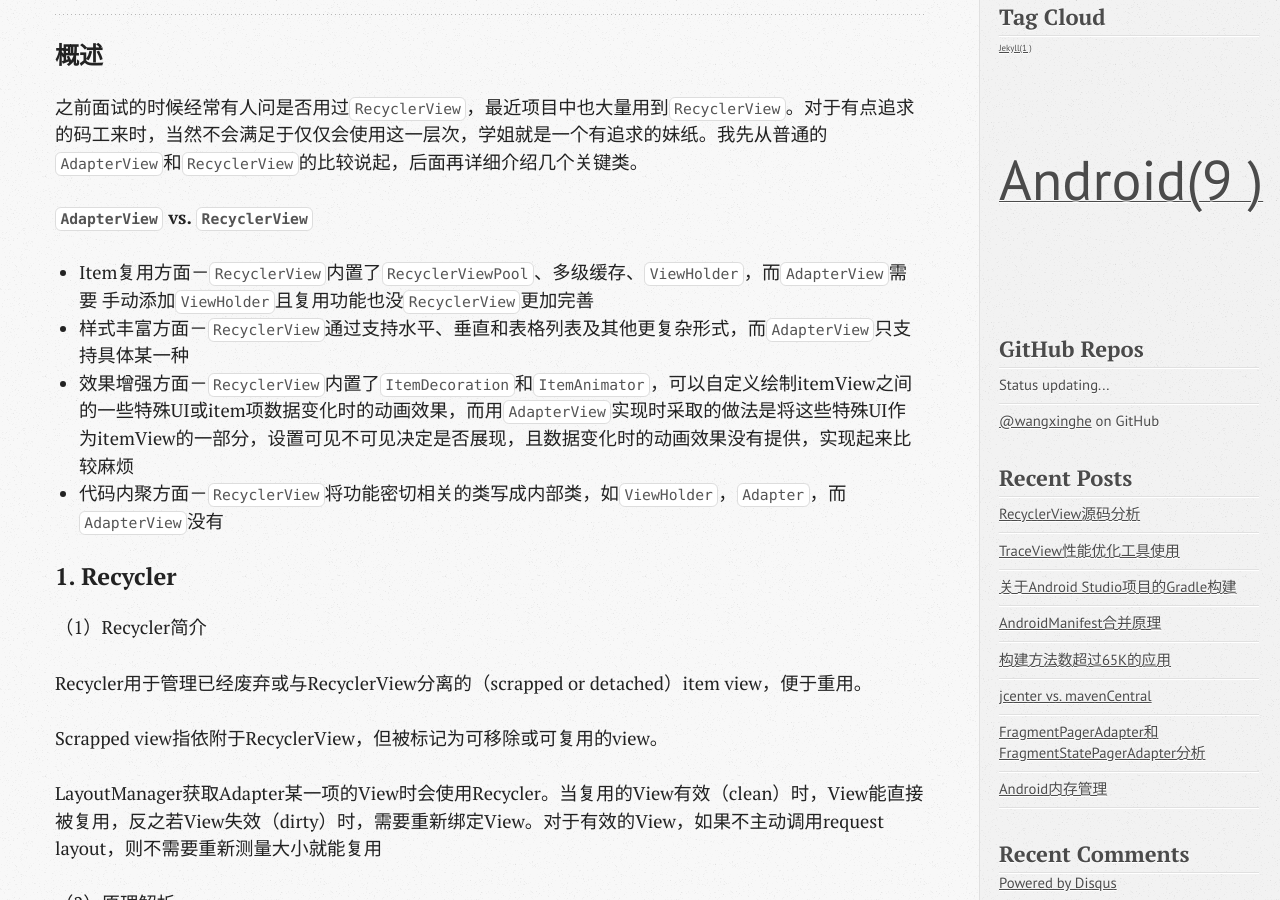
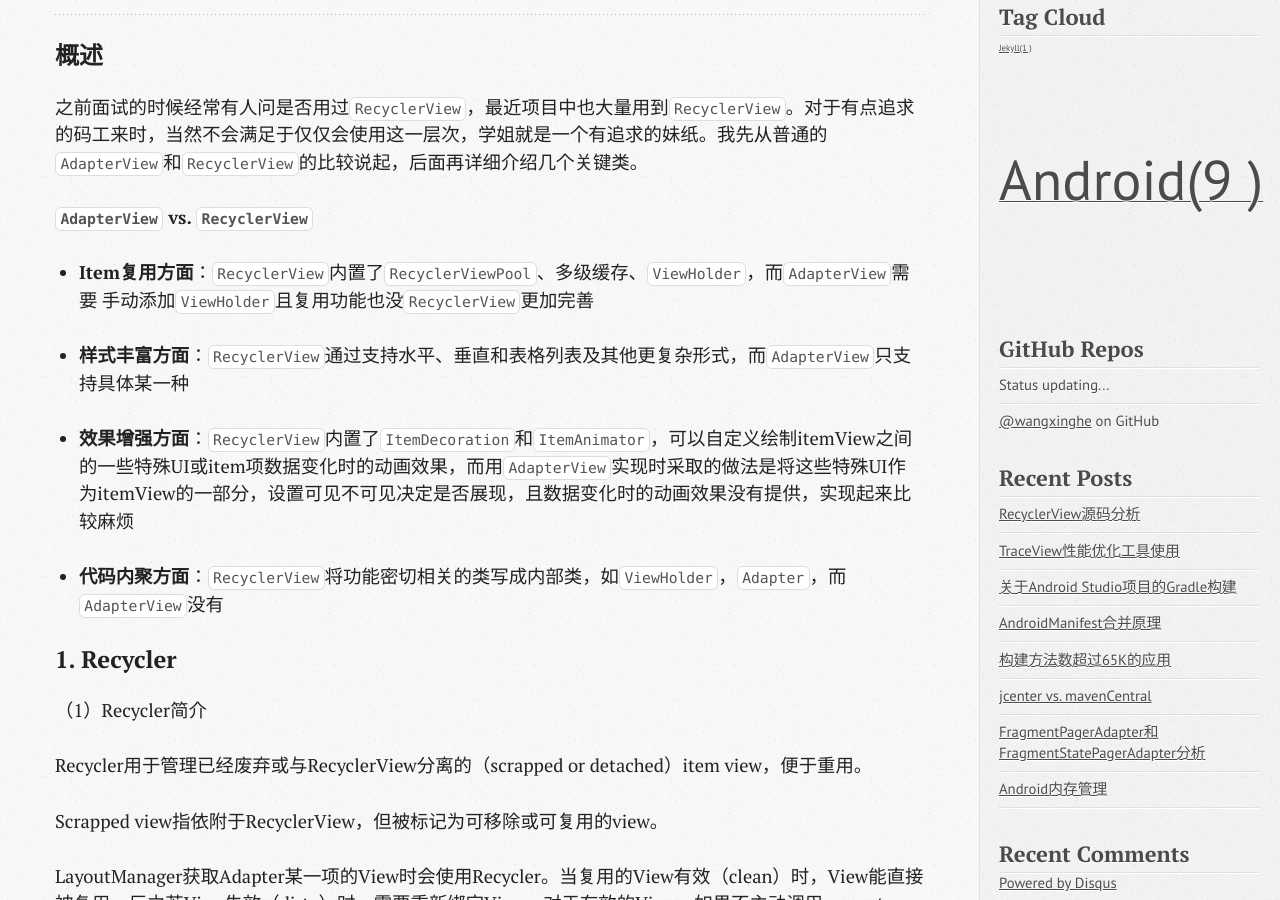
Before and after one commit to wangxinghe/wangxinghe.github.io, a Jekyll site: the page built from _posts/2016-03-06-recyclerview-analysis.md, in a window 1280 px wide and 900 px high, scrolled down 358 px. Built offline with Jekyll 4.4.1, drawn with Linux system fonts in a browser that asks for light colours; comment, search, counter and statistics services are not loaded.

Commit message:
格式调整

```diff
--- a/_posts/2016-03-06-recyclerview-analysis.md
+++ b/_posts/2016-03-06-recyclerview-analysis.md
@@ -12,10 +12,13 @@ tags: [Android]
 
 **`AdapterView` vs. `RecyclerView`**
 
-* Item复用方面－`RecyclerView`内置了`RecyclerViewPool`、多级缓存、`ViewHolder`，而`AdapterView`需要       手动添加`ViewHolder`且复用功能也没`RecyclerView`更加完善
-* 样式丰富方面－`RecyclerView`通过支持水平、垂直和表格列表及其他更复杂形式，而`AdapterView`只支持具体某一种
-* 效果增强方面－`RecyclerView`内置了`ItemDecoration`和`ItemAnimator`，可以自定义绘制itemView之间的一些特殊UI或item项数据变化时的动画效果，而用`AdapterView`实现时采取的做法是将这些特殊UI作为itemView的一部分，设置可见不可见决定是否展现，且数据变化时的动画效果没有提供，实现起来比较麻烦
-* 代码内聚方面－`RecyclerView`将功能密切相关的类写成内部类，如`ViewHolder`，`Adapter`，而`AdapterView`没有
+* **Item复用方面**：`RecyclerView`内置了`RecyclerViewPool`、多级缓存、`ViewHolder`，而`AdapterView`需要       手动添加`ViewHolder`且复用功能也没`RecyclerView`更加完善
+
+* **样式丰富方面**：`RecyclerView`通过支持水平、垂直和表格列表及其他更复杂形式，而`AdapterView`只支持具体某一种
+
+* **效果增强方面**：`RecyclerView`内置了`ItemDecoration`和`ItemAnimator`，可以自定义绘制itemView之间的一些特殊UI或item项数据变化时的动画效果，而用`AdapterView`实现时采取的做法是将这些特殊UI作为itemView的一部分，设置可见不可见决定是否展现，且数据变化时的动画效果没有提供，实现起来比较麻烦
+
+* **代码内聚方面**：`RecyclerView`将功能密切相关的类写成内部类，如`ViewHolder`，`Adapter`，而`AdapterView`没有
 
 ### 1. Recycler
 （1）Recycler简介
```
